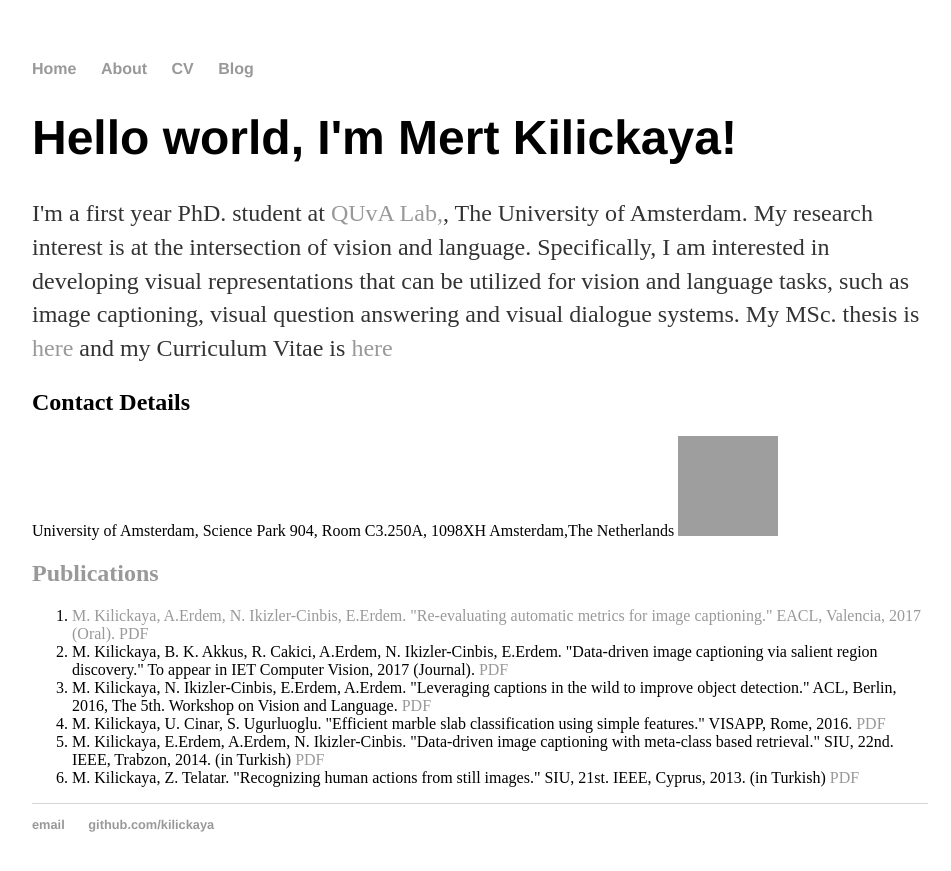
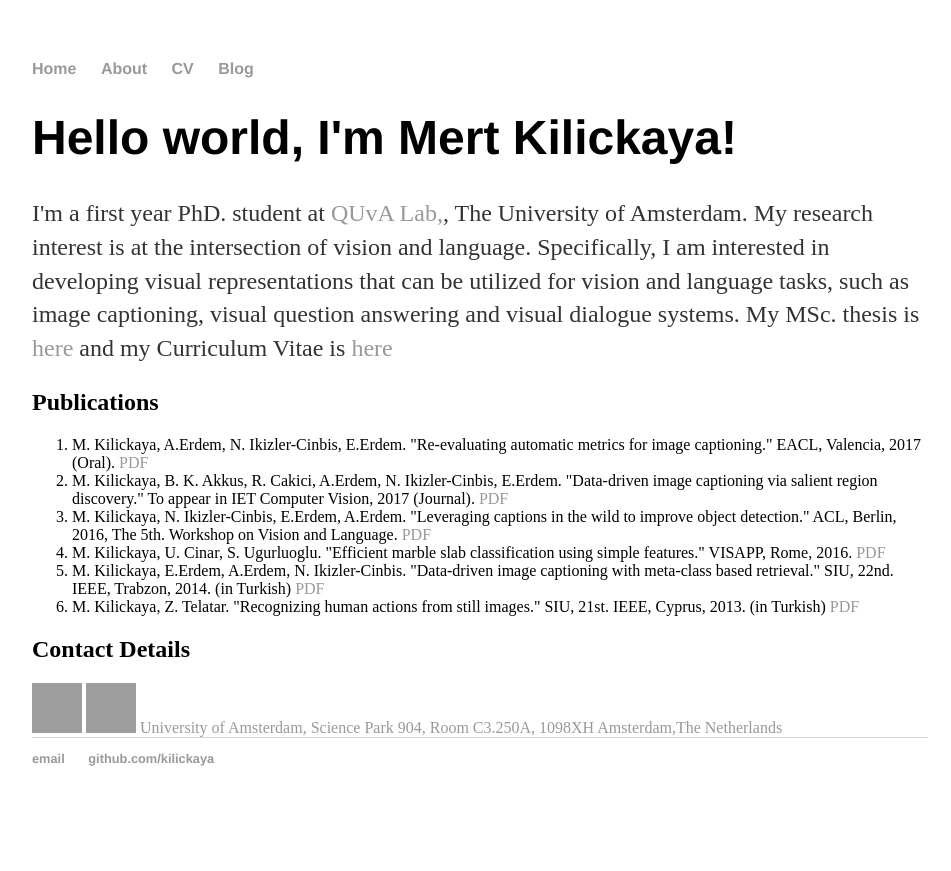
Before and after one commit to kilickaya/kilickaya.github.io, a Jekyll site: the page built from index.html, in a window 1280 px wide. Shown: the top 871 px of the page, without its empty margins (160-1111 px from the left). Built offline with Jekyll 4.4.1, drawn with Linux system fonts in a browser that asks for light colours; grey boxes are pictures that could not be loaded.

Commit message:
Update index.html

```diff
--- a/index.html
+++ b/index.html
@@ -5,10 +5,6 @@ title: Mert Kilickaya, MSc.
 <div class="blurb">
 	<h1>Hello world, I'm Mert Kilickaya!</h1>
 	<p>I'm a first year PhD. student at <a href="https://ivi.fnwi.uva.nl/quva/">QUvA Lab,</a>, The University of Amsterdam. My research interest is at the intersection of vision and language. Specifically, I am interested in developing visual representations that can be utilized for vision and language tasks, such as image captioning, visual question answering and visual dialogue systems. My MSc. thesis is <a href="https://www.dropbox.com/s/gmk6m51w5wgfk4w/main.pdf?dl=0">here</a> and my Curriculum Vitae is <a href="https://www.dropbox.com/s/tki5ah9z7gx0vbl/CV%20M.%20Kilickaya.pdf?dl=0">here</a> </a></p>
-
-       <h2> Contact Details </h2>
-            University of Amsterdam, Science Park 904, Room C3.250A, 1098XH Amsterdam,The Netherlands
-            <a href="https://twitter.com/mertkilickaya_"> <img border="0" alt="twitter" src="https://upload.wikimedia.org/wikipedia/en/thumb/9/9f/Twitter_bird_logo_2012.svg/738px-Twitter_bird_logo_2012.svg.png" width="100" height="100">
 
 	<h2>Publications</h2>
 
@@ -19,8 +15,13 @@ title: Mert Kilickaya, MSc.
 	  <li>M. Kilickaya, U. Cinar, S. Ugurluoglu. "Efficient marble slab classification using simple features." VISAPP, Rome, 2016. <a href="http://www.scitepress.org/DigitalLibrary/PublicationsDetail.aspx?ID=4dN32E92EKw%3d&t=1"> PDF</a></li>
 	  <li>M. Kilickaya, E.Erdem, A.Erdem, N. Ikizler-Cinbis. "Data-driven image captioning with meta-class based retrieval." SIU, 22nd. IEEE, Trabzon, 2014. (in Turkish) <a href="http://web.cs.hacettepe.edu.tr/~aykut/papers/captiontransferbymetaclass.pdf"> PDF</a></li>
 	  <li>M. Kilickaya, Z. Telatar. "Recognizing human actions from still images." SIU, 21st. IEEE, Cyprus, 2013. (in Turkish) <a href="http://ieeexplore.ieee.org/abstract/document/6531181/?reload=true"> PDF</a></li>
+	</ol>
+
+ <h2> Contact Details </h2>
+            <a href="https://twitter.com/mertkilickaya_"> <img border="0" alt="twitter" src="https://upload.wikimedia.org/wikipedia/en/thumb/9/9f/Twitter_bird_logo_2012.svg/738px-Twitter_bird_logo_2012.svg.png" width="50" height="50">
+            <a href="https://scholar.google.nl/citations?user=50ZzaacAAAAJ&hl=en&oi=ao"> <img border="0" alt="twitter" src="http://www.public.asu.edu/~mdedeogl/images/gscholar.png" width="50" height="50">
+
+            University of Amsterdam, Science Park 904, Room C3.250A, 1098XH Amsterdam,The Netherlands
 
 
-	</ol>
-
 </div><!-- /.blurb -->
```
